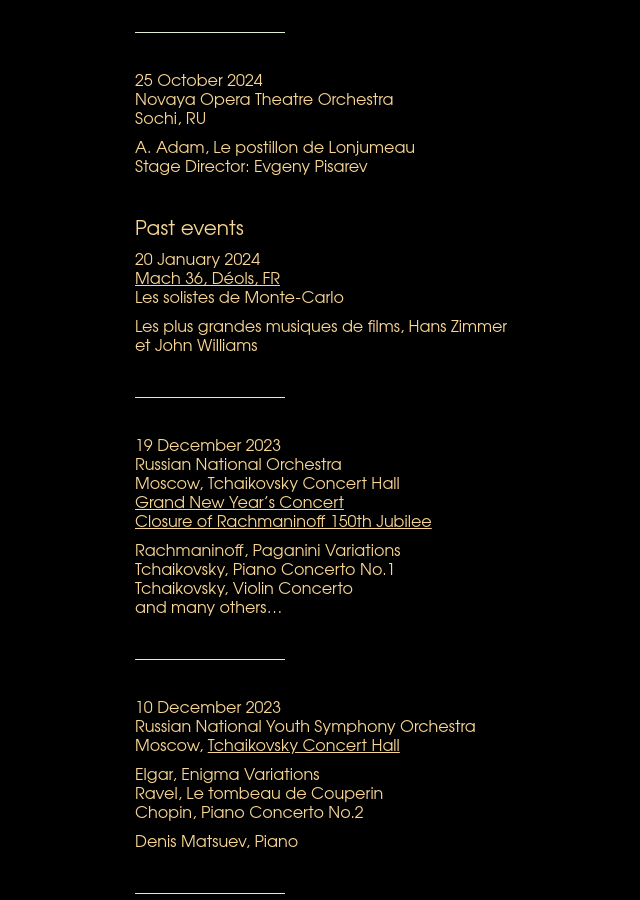
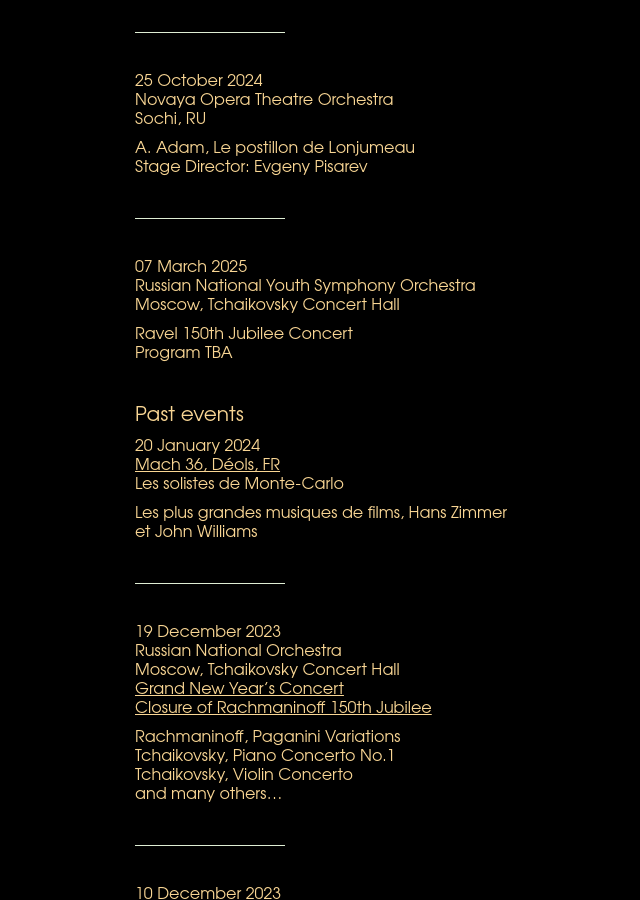
Before and after one commit to martincadoux/clementnonciaux.com, a Jekyll site: the page built from _pages/calendar.html, in a window 1280 px wide and 900 px high, scrolled down 2142 px. Shown: the whole window, without its empty margins (5-645 px from the left). Built offline with Jekyll 4.4.1, drawn with Linux system fonts in a browser that asks for light colours.

Commit message:
Update events.yml

```diff
--- a/_data/events.yml
+++ b/_data/events.yml
@@ -1,3 +1,11 @@
+- date: [2025-03-07]
+  location: |-
+    Russian National Youth Symphony Orchestra
+    Moscow, Tchaikovsky Concert Hall
+  program: |-
+    Ravel 150th Jubilee Concert
+    Program TBA
+
 - date: [2024-10-25]
   location: |-
     Novaya Opera Theatre Orchestra
```
